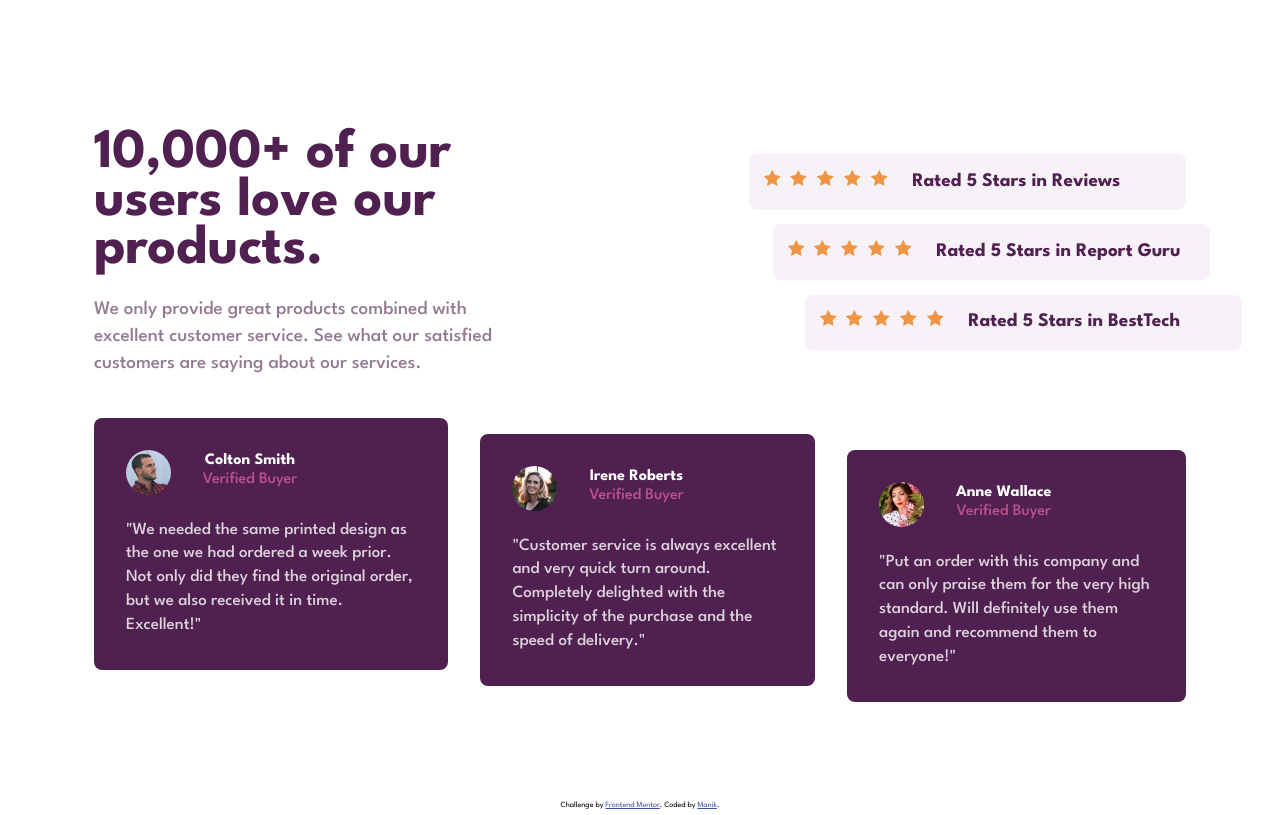
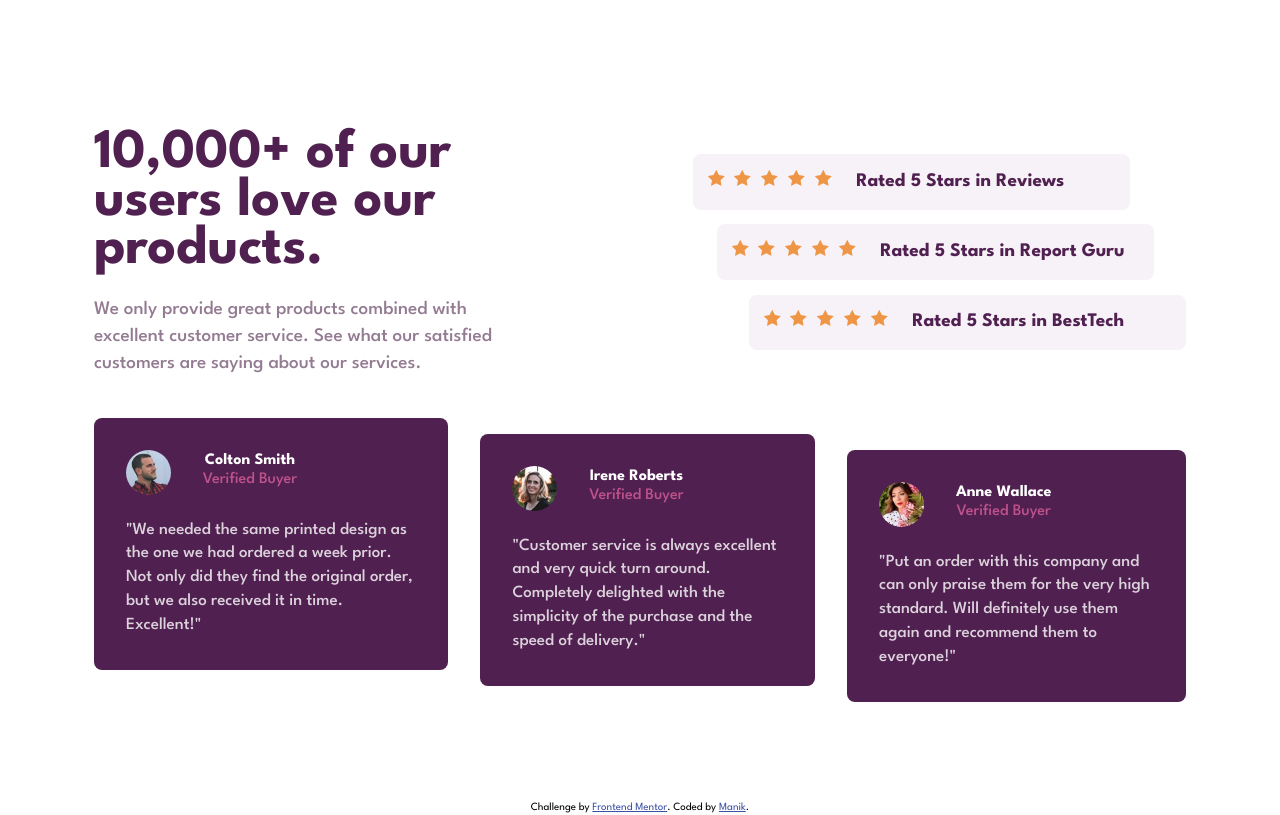
Before and after one commit to MADITIS/social-proof-section-css-html, a plain HTML site: page index.html in a window 1280 px wide. Drawn offline with Linux system fonts and the light colour scheme.

Commit message:
fixed margin

```diff
--- a/css/style.css
+++ b/css/style.css
@@ -39,6 +39,7 @@
 body {
     font-family: var(--ff);
     line-height: 1.4;
+    overflow-x: hidden;
 }
 
 
@@ -199,7 +200,9 @@ img {
     .social__info > div {
         flex-basis: 40%;
     }
-
+    .social__info > div:last-child {
+        margin-right: 3.5rem;
+    }
     .social__info .item {
         flex-direction: row;
         gap: var(--spacing-200);
--- a/index.html
+++ b/index.html
@@ -9,7 +9,7 @@
 
     <style>
       .attribution {
-        font-size: 8px;
+        font-size: 11px;
         text-align: center;
       }
       .attribution a {
@@ -109,9 +109,6 @@
         </div>
       </section>
     </main>
-
-
-
     <div class="attribution">
       Challenge by
       <a href="https://www.frontendmentor.io?ref=challenge" target="_blank"
```
